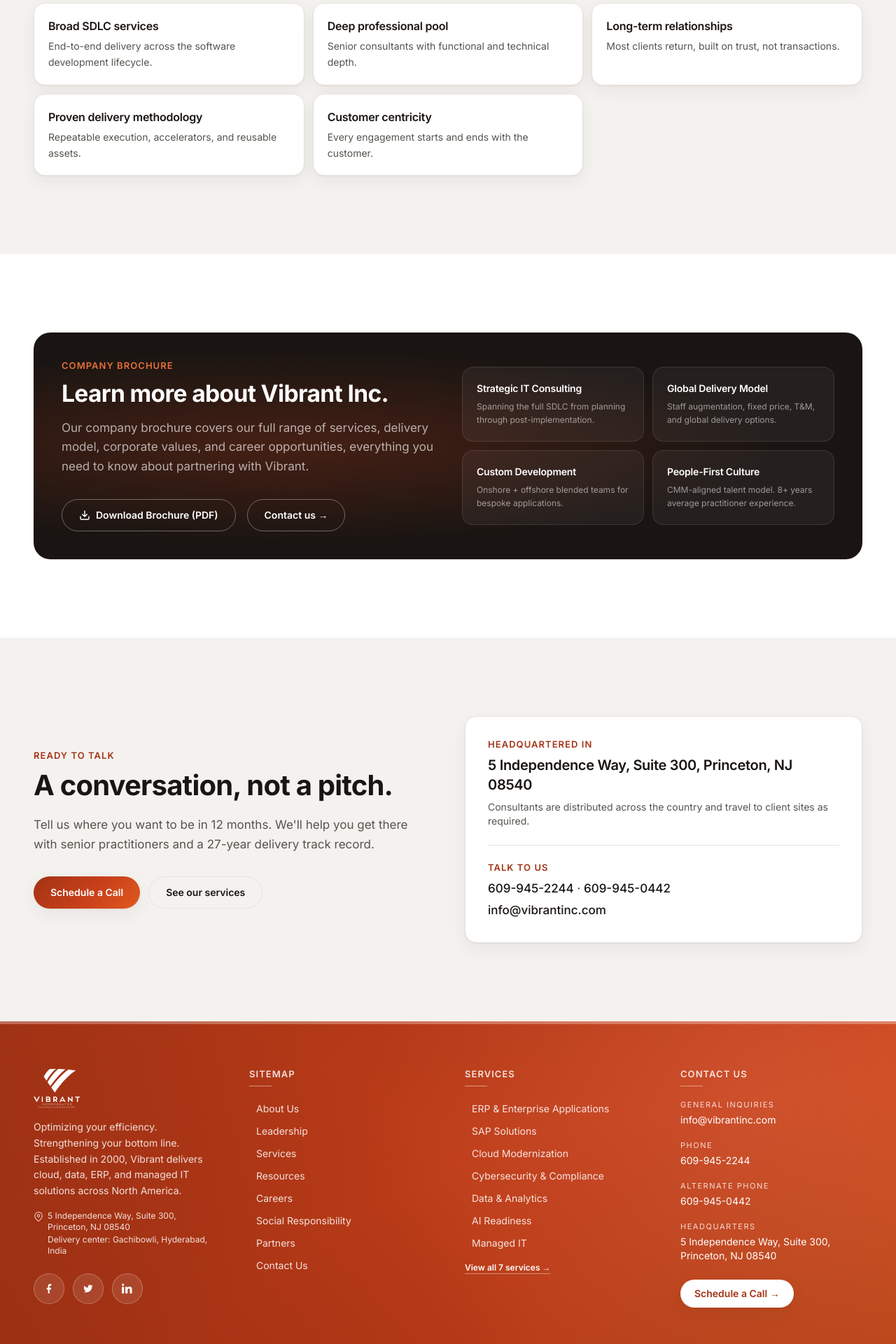
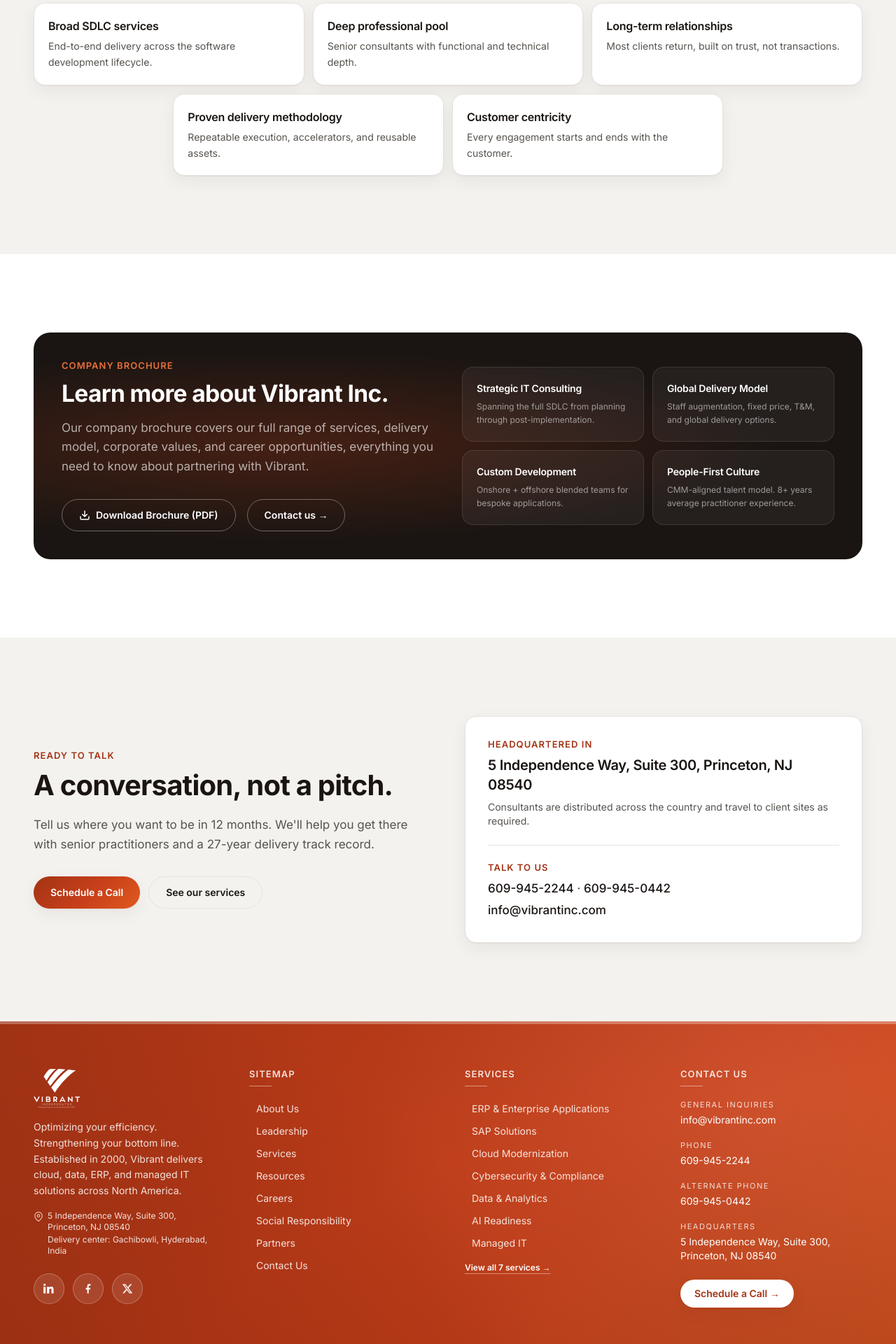
Before and after one commit to svemula17/vibrantrebuild.io, a Next.js app: page /about in a window 1280 px wide. Shown: the part 1520-3440 px from the top of the page at 70% size. Built offline with nearby package versions, Linux system fonts and the light colour scheme.

Commit message:
modifications

```diff
--- a/app/about/page.tsx
+++ b/app/about/page.tsx
@@ -82,13 +82,15 @@
               Five principles that shape how we deliver, hire, and partner with our clients.
             </p>
           </div>
-          <ul className="mt-8 grid gap-3 md:grid-cols-2 lg:grid-cols-3">
-            {coreValues.map((v, i) => (
+          {/* Flex-wrap, not grid: coreValues is data-driven, so any fixed column
+              count leaves a ragged trailing row (5 items in 3 cols = 3 + 2 and a
+              dead cell). justify-center centers whatever the last row holds, at
+              any count. */}
+          <ul className="mt-8 flex flex-wrap justify-center gap-3">
+            {coreValues.map((v) => (
               <li
                 key={v.title}
-                className={`card p-5 hover:border-sky/40 hover:shadow-cardHover transition-all ${
-                  i === 4 ? "md:col-span-2 lg:col-span-1" : ""
-                }`}
+                className="card p-5 hover:border-sky/40 hover:shadow-cardHover transition-all basis-full md:basis-[calc(50%-0.375rem)] lg:basis-[calc(33.333%-0.5rem)]"
               >
                 <h3 className="text-base font-semibold text-navy-700">{v.title}</h3>
                 <p className="mt-1.5 text-sm text-muted leading-relaxed">{v.body}</p>
--- a/app/careers/page.tsx
+++ b/app/careers/page.tsx
@@ -90,12 +90,14 @@
               If you don&apos;t see a perfect match, send us your résumé anyway, we hire ahead of demand for senior practitioners.
             </p>
           </div>
-          <div className="mt-8 grid gap-5 md:grid-cols-2 xl:grid-cols-3">
+          {/* Flex-wrap so the trailing row centers as roles are added or filled,
+              rather than leaving dead cells (7 roles in 3 cols = 3 + 3 + 1). */}
+          <div className="mt-8 flex flex-wrap justify-center gap-5">
             {careerOpenings.map((o) => (
               <Link
                 key={o.title}
                 href="/contact"
-                className="group flex flex-col rounded-2xl border border-line bg-white p-6 shadow-card hover:-translate-y-1 hover:shadow-cardHover hover:border-sky/40 transition-all"
+                className="group flex flex-col rounded-2xl border border-line bg-white p-6 shadow-card hover:-translate-y-1 hover:shadow-cardHover hover:border-sky/40 transition-all basis-full md:basis-[calc(50%-0.625rem)] xl:basis-[calc(33.333%-0.834rem)]"
               >
                 <p className="eyebrow text-[0.7rem]">{o.category}</p>
                 <h3 className="mt-2 text-lg font-semibold text-navy-700">{o.title}</h3>
--- a/app/resources/page.tsx
+++ b/app/resources/page.tsx
@@ -36,12 +36,14 @@
             <h2 className="mt-3">Read before you buy anything.</h2>
           </div>
 
-          <div className="mt-8 grid gap-6 md:grid-cols-2 lg:grid-cols-3">
+          {/* Flex-wrap so the trailing row centers at any guide count, rather
+              than leaving a dead cell (5 guides in 3 cols = 3 + 2). */}
+          <div className="mt-8 flex flex-wrap justify-center gap-6">
             {resourceGuides.map((guide) => (
               <Link
                 key={guide.slug}
                 href={`/resources/${guide.slug}`}
-                className="group flex h-full flex-col rounded-2xl border border-line bg-white p-7 shadow-card transition-all hover:-translate-y-1 hover:shadow-cardHover hover:border-sky/40"
+                className="group flex h-full flex-col rounded-2xl border border-line bg-white p-7 shadow-card transition-all hover:-translate-y-1 hover:shadow-cardHover hover:border-sky/40 basis-full md:basis-[calc(50%-0.75rem)] lg:basis-[calc(33.333%-1rem)]"
               >
                 <div className="flex items-center justify-between">
                   <span
--- a/components/footer.tsx
+++ b/components/footer.tsx
@@ -1,32 +1,13 @@
 import Link from "next/link";
 import Image from "next/image";
 import { contactDetails, navigationItems, serviceCards, siteSettings, withBasePath } from "@/content/site-content";
+import { SocialLinks } from "@/components/social-links";
 import logoSrc  from "@/vibrant-logo-header.png";
 import amphenol   from "@/clients/amphenol.svg";
 import teksystems from "@/clients/teksystems.svg";
 import vaco       from "@/clients/vaco.svg";
 import radiant    from "@/clients/radiant-systems.png";
 import mouri      from "@/clients/mouri-tech.png";
-
-const socialLinks = [
-  {
-    label: "Facebook",
-    href: siteSettings.social.facebook,
-    icon: "M13 22v-8h3l1-4h-4V7.5c0-1.2.4-2 2.1-2H17V2h-3c-3 0-4 1.8-4 4.3V10H7v4h3v8h3z"
-  },
-  {
-    label: "Twitter",
-    href: siteSettings.social.twitter,
-    icon: "M22 5.9c-.7.3-1.5.5-2.4.6.9-.5 1.5-1.3 1.8-2.3-.8.5-1.7.8-2.6 1A4.1 4.1 0 0011.7 9c0 .3 0 .6.1.9-3.4-.2-6.4-1.8-8.4-4.3-.4.6-.6 1.3-.6 2.1 0 1.4.7 2.7 1.8 3.4-.7 0-1.3-.2-1.9-.5v.1c0 2 1.4 3.7 3.3 4.1-.4.1-.7.1-1.1.1-.3 0-.5 0-.8-.1.5 1.7 2.1 2.9 3.9 2.9A8.3 8.3 0 012 18.6 11.7 11.7 0 008.3 20c7.5 0 11.6-6.2 11.6-11.6v-.5c.8-.6 1.5-1.3 2.1-2z"
-  },
-  {
-    label: "LinkedIn",
-    href: siteSettings.social.linkedin,
-    icon: "M4.98 3.5C4.98 4.88 3.87 6 2.5 6S0 4.88 0 3.5 1.11 1 2.5 1s2.48 1.12 2.48 2.5zM.22 8h4.56v14H.22V8zm7.4 0h4.36v1.92h.06c.61-1.15 2.1-2.36 4.32-2.36 4.62 0 5.48 3.04 5.48 7v7.44h-4.56v-6.6c0-1.58-.03-3.62-2.2-3.62-2.2 0-2.54 1.72-2.54 3.5V22H7.62V8z"
-  }
-];
-
-const validSocialLinks = socialLinks.filter(s => s.href && s.href.trim() !== "");
 
 const clientLogos = [
   { src: amphenol,   alt: "Amphenol"        },
@@ -106,24 +87,9 @@
           </p>
 
           {/* Social icons, hidden if no real URLs configured */}
-          {validSocialLinks.length > 0 && (
-            <div className="mt-6 flex gap-3">
-              {validSocialLinks.map((s) => (
-                <a
-                  key={s.label}
-                  href={s.href}
-                  aria-label={s.label}
-                  className="grid h-11 w-11 place-items-center rounded-full border border-white/25 bg-white/10 text-white hover:bg-white hover:border-white hover:text-brand-700 transition-all"
-                  target="_blank"
-                  rel="noopener noreferrer"
-                >
-                  <svg viewBox="0 0 24 24" className="h-4 w-4 fill-current">
-                    <path d={s.icon} />
-                  </svg>
-                </a>
-              ))}
-            </div>
-          )}
+          <div className="mt-6">
+            <SocialLinks variant="on-brand" />
+          </div>
         </div>
 
         {/* Sitemap */}
--- a/components/home/hero-slider.tsx
+++ b/components/home/hero-slider.tsx
@@ -52,10 +52,10 @@
             ERP · Cloud · Cybersecurity · Data · AI
           </p>
 
-          <h1
-            className="mt-4 text-neutral-900 [text-wrap:balance]"
-            style={{ fontSize: "clamp(1.7rem, 2.5vw, 2.3rem)", lineHeight: 1.2, letterSpacing: "-0.01em", fontWeight: 600 }}
-          >
+          {/* text-h1 token, same scale as every inner-page hero. The old inline
+              clamp topped out at 2.3rem, which left the homepage headline 20px
+              smaller than /about's. */}
+          <h1 className="mt-4 text-h1 text-neutral-900 [text-wrap:balance]">
             Helping Mid-Market &amp; Enterprise Companies Modernize ERP, Cloud &amp; AI Without Disrupting Operations
           </h1>
 
--- a/components/social-links.tsx
+++ b/components/social-links.tsx
@@ -21,16 +21,17 @@
 const validLinks = links.filter((s) => s.href && s.href.trim() !== "");
 
 type Props = {
-  /** "dark" = for dark footers (white icons), "light" = for light pages (navy icons) */
-  variant?: "dark" | "light";
+  /** "on-brand" = for the brand-gradient footer (white icons, 44px targets),
+      "light" = for light pages (navy icons) */
+  variant?: "on-brand" | "light";
 };
 
 export function SocialLinks({ variant = "light" }: Props) {
   if (validLinks.length === 0) return null;
 
   const buttonClass =
-    variant === "dark"
-      ? "grid h-9 w-9 place-items-center rounded-full border border-white/10 bg-white/5 text-white hover:bg-brand-600 hover:border-brand-600 transition-all"
+    variant === "on-brand"
+      ? "grid h-11 w-11 place-items-center rounded-full border border-white/25 bg-white/10 text-white hover:bg-white hover:border-white hover:text-brand-700 transition-all"
       : "grid h-10 w-10 place-items-center rounded-full border border-neutral-200 bg-white text-neutral-900 shadow-card hover:bg-brand-600 hover:border-brand-600 hover:text-white hover:-translate-y-0.5 transition-all";
 
   return (
--- a/components/vibrant-method.tsx
+++ b/components/vibrant-method.tsx
@@ -19,7 +19,9 @@
         </div>
 
         {/* Letter grid */}
-        <div className="mt-14 grid gap-4 sm:grid-cols-2 lg:grid-cols-4 xl:grid-cols-7">
+        {/* Capped at 4 columns. At xl:grid-cols-7 each phase got ~145px, which
+            wrapped the body copy to one or two words per line. */}
+        <div className="mt-14 grid gap-4 sm:grid-cols-2 lg:grid-cols-3 xl:grid-cols-4">
           {vibrantMethod.map((item, i) => (
             <motion.div
               key={item.letter}
```
Also changed, not shown: components/header.tsx (+15 -8 lines).
